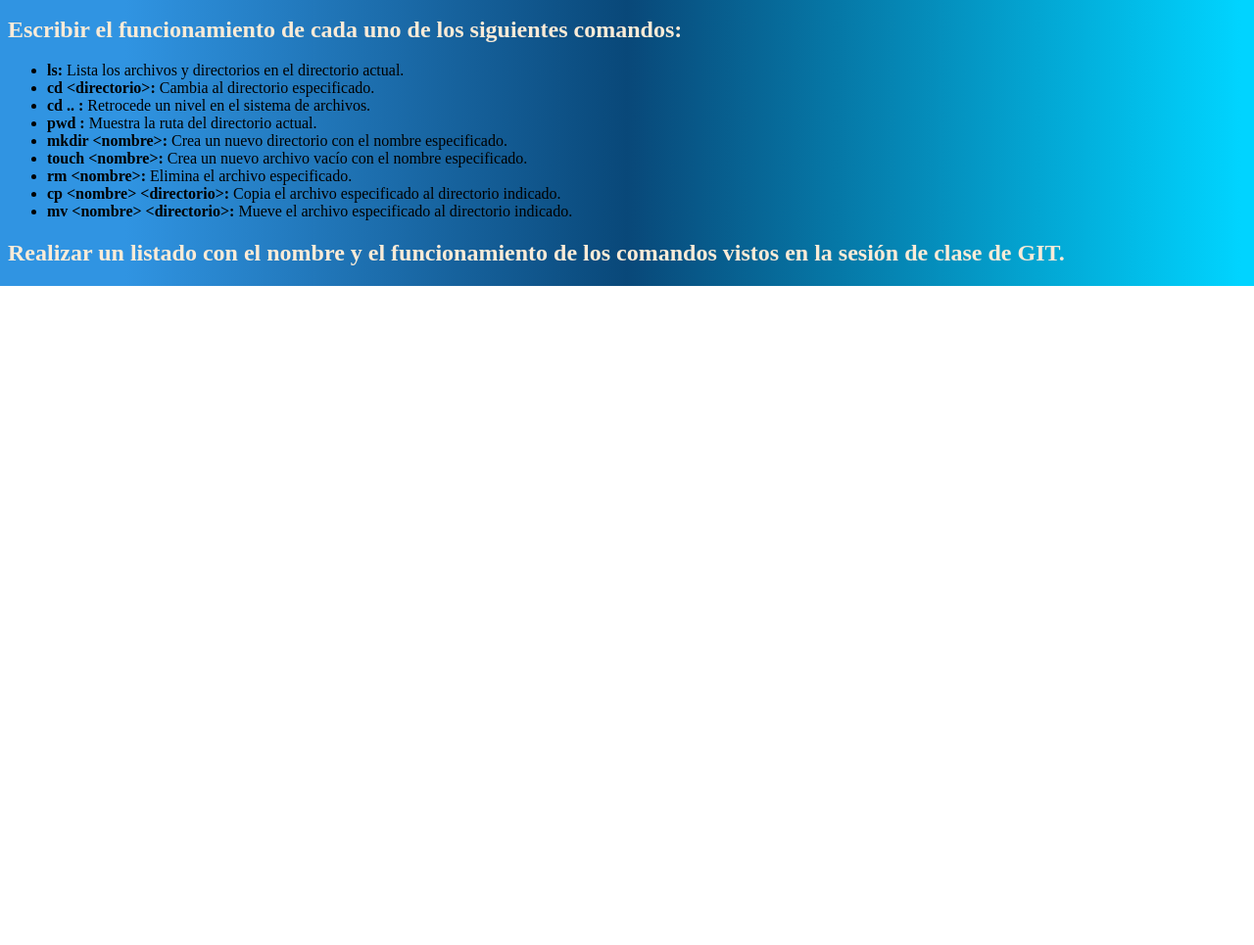
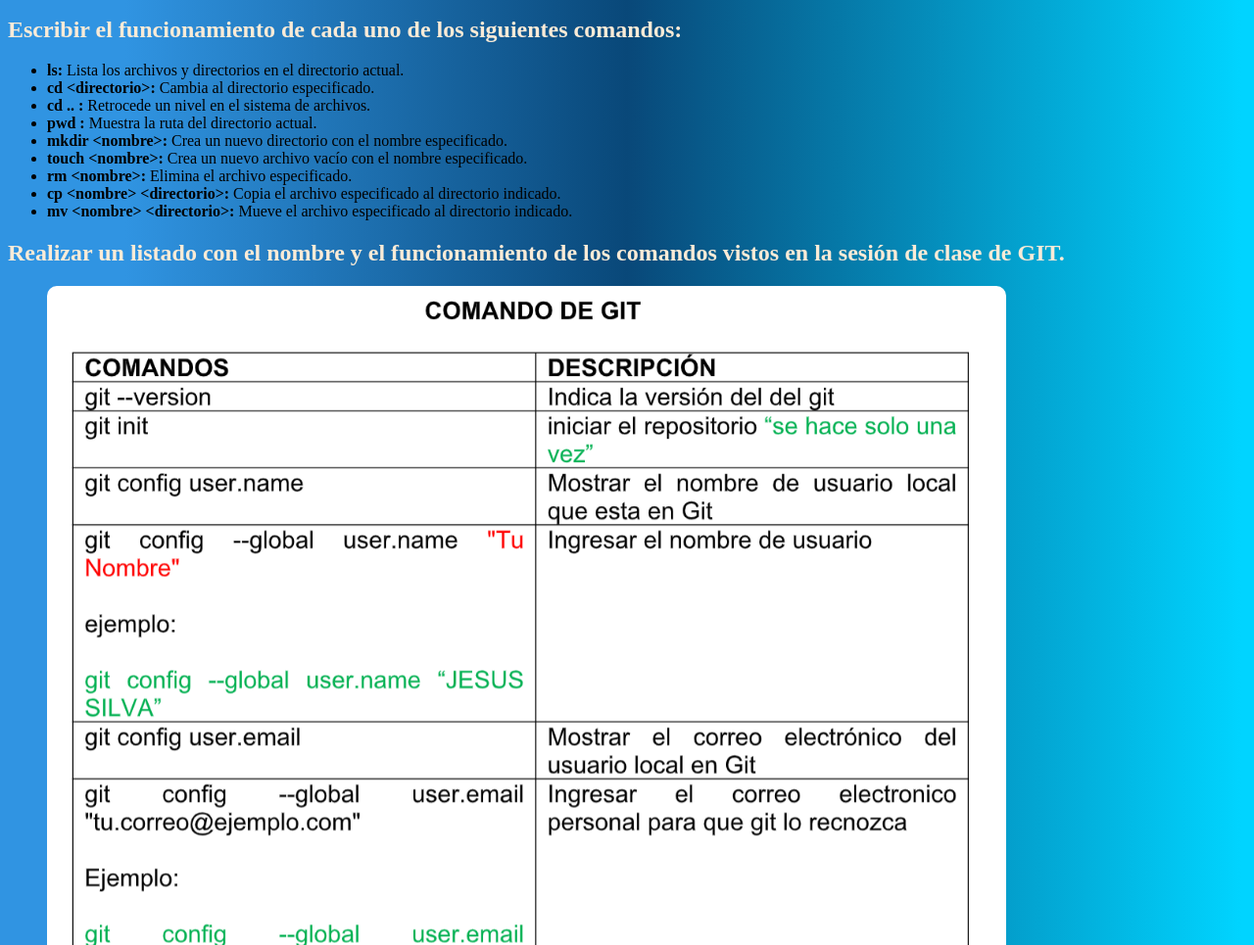
Before and after one commit to MiguelSamboni/workshop-GIT, a plain HTML site: page index.html in a window 1280 px wide. Shown: the part 1275-2240 px from the top of the page at 98% size. Before the commit the page ends 1567 px from the top, so only its background shows below. Drawn offline with Linux system fonts and the light colour scheme.

Commit message:
se añadio

```diff
--- a/estilo.css
+++ b/estilo.css
@@ -10,3 +10,14 @@ body{
     h2{
         color: antiquewhite;
     }
+
+    IMG{
+width: 80%;
+height: auto;
+border-radius: 10px;
+overflow: hidden;
+    }
+
+    h1{
+        text-align: center;
+    }
--- a/index.html
+++ b/index.html
@@ -83,9 +83,8 @@ Es una copia del repositorio que está almacenada en tu computadora local. Norma
     <h2>Realizar un listado con el nombre y el funcionamiento de los comandos vistos en la sesión  de clase de GIT.</h2>
 
     <ul>
-<p></p>
-
-
+    <img src="IMG/Captura de pantalla 2024-08-05 a la(s) 10.23.26 a.m..png" alt="">
+    <img src="IMG/Captura de pantalla 2024-08-05 a la(s) 10.23.40 a.m..png" alt="">
     </ul>
 
 
```
Also changed, not shown: IMG/Captura de pantalla 2024-08-05 a la(s) 10.23.26 a.m..png (added), IMG/Captura de pantalla 2024-08-05 a la(s) 10.23.40 a.m..png (added).
